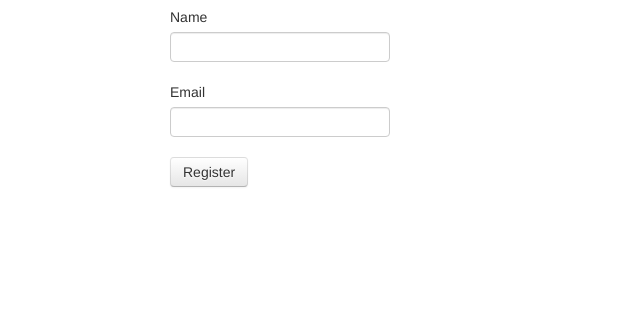
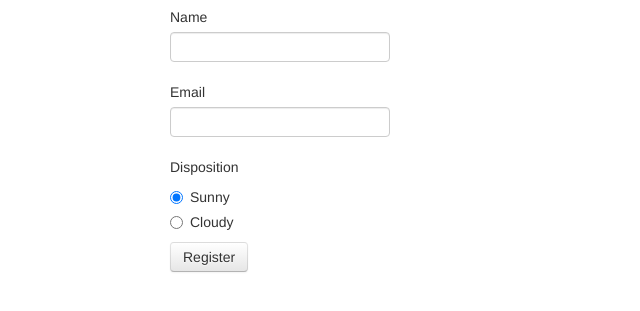
Before and after one commit to ssaller/landing_page, a plain HTML site: page form.html in a window 1280 px wide. Shown: the part 93-404 px from the top of the page, without its empty margins (0-640 px from the left). Drawn offline with Linux system fonts and the light colour scheme.

Commit message:
Submitting to google

```diff
--- a/form.html
+++ b/form.html
@@ -18,19 +18,35 @@
 <div class="container">
     <h1>Sign Up</h1>
 
-    <form method="POST">
+    <form method="POST" action="https://docs.google.com/forms/d/13yeqtDRQ344CzdBFoaU6mOMGxLtjWZY8dfcCjIESUm4/formResponse">
           <div class="control-group">
             <label class="control-label">Name</label>
             <div class="controls">
-              <input type="text" value="" name="name">
+              <input type="text" value="" name="entry.1647531732">
             </div>
           </div>
           <div class="control-group">
             <label class="control-label">Email</label>
             <div class="controls">
-              <input type="text"value="" name="email">
+              <input type="text"value="" name="entry.1003871122">
             </div>
           </div>
+
+          <div class="control-group">
+            <label class="control-label">Disposition</label>
+            <div class="controls">
+                <label class="radio">
+                  <input type="radio" name="entry.1385436627" value="Sunny" checked>
+                  Sunny
+                </label>
+                <label class="radio">
+                  <input type="radio" name="entry.1385436627" value="Cloudy">
+                  Cloudy
+                </label>
+              </div>
+          </div>
+
+
           <div class="control-group">
             <div class="controls">
               <button type="submit" class="btn">Register</button>
```
